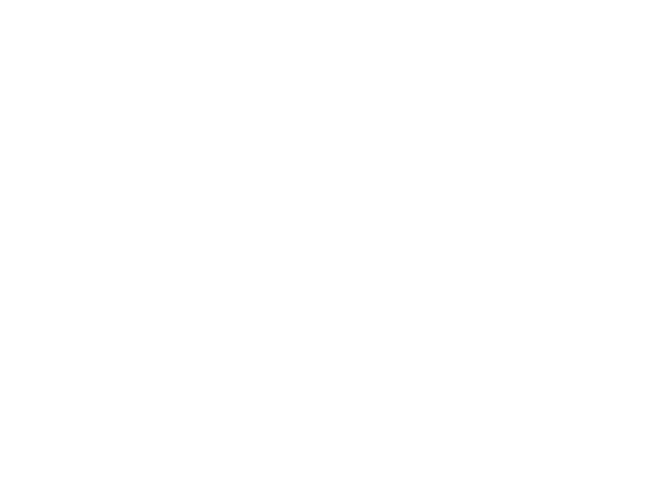
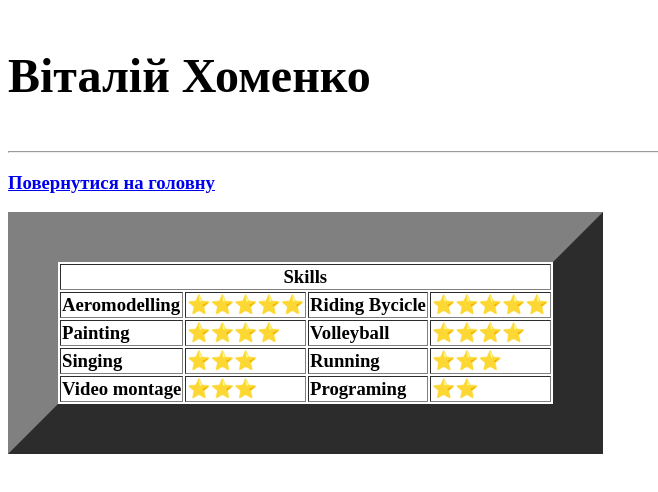
Before and after one commit to VitaliyHomenk0/PersonalSiteHomenko, a plain HTML site: page skills.html in a window 1280 px wide. Shown: the whole page, without its empty margins (0-658 px from the left). Drawn offline with Linux system fonts and the light colour scheme.

Commit message:
Лаба

```diff
--- a/skills.html
+++ b/skills.html
@@ -1,12 +1,89 @@
 <!DOCTYPE html>
 <html lang="en">
+
 <head>
+  <link rel="stylesheet" href="css/styles.css">
   <meta charset="UTF-8">
   <meta name="viewport" content="width=device-width, initial-scale=1.0">
   <meta http-equiv="X-UA-Compatible" content="ie=edge">
   <title>Document</title>
 </head>
+
 <body>
+  <h1>
+    <font size="200">
+      <p>
+        Віталій Хоменко
+      </p>
+    </font>
+  </h1>
+  <hr />
+    <h3><a href="index.html">Повернутися на головну</a></h3>
+  <h3 class="skill">
+    <table border='50'>
+      <thead>
+        <th colspan='4'>Skills</th>
+      </thead>
+      <tbody>
+        <tr>
+          <td>
+            Aeromodelling
+          </td>
+          <td>
+            ⭐⭐⭐⭐⭐
+          </td>
+          <td>
+            Riding Bycicle
+          </td>
+          <td>
+            ⭐⭐⭐⭐⭐
+          </td>
+        </tr>
+        <tr>
+          <td>
+            Painting
+          </td>
+          <td>
+            ⭐⭐⭐⭐
+          </td>
+          <td>
+            Volleyball
+          </td>
+          <td>
+            ⭐⭐⭐⭐
+          </td>
+        </tr>
+        <tr>
+          <td>
+            Singing
+          </td>
+          <td>
+            ⭐⭐⭐
+          </td>
+          <td>
+            Running
+          </td>
+          <td>
+            ⭐⭐⭐
+          </td>
+        </tr>
+        <tr>
+          <td>
+            Video montage
+          </td>
+          <td>
+            ⭐⭐⭐
+          </td>
+          <td>
+            Programing
+          </td>
+          <td>
+            ⭐⭐
+          </td>
+        </tr>
+      </tbody>
+    </table>
+  </h3>
+</body>
 
-</body>
 </html>
```
Also changed, not shown: exe1.html (added, +46 -0 lines), hob.html (+10 -7 lines), index.html (+12 -0 lines).
